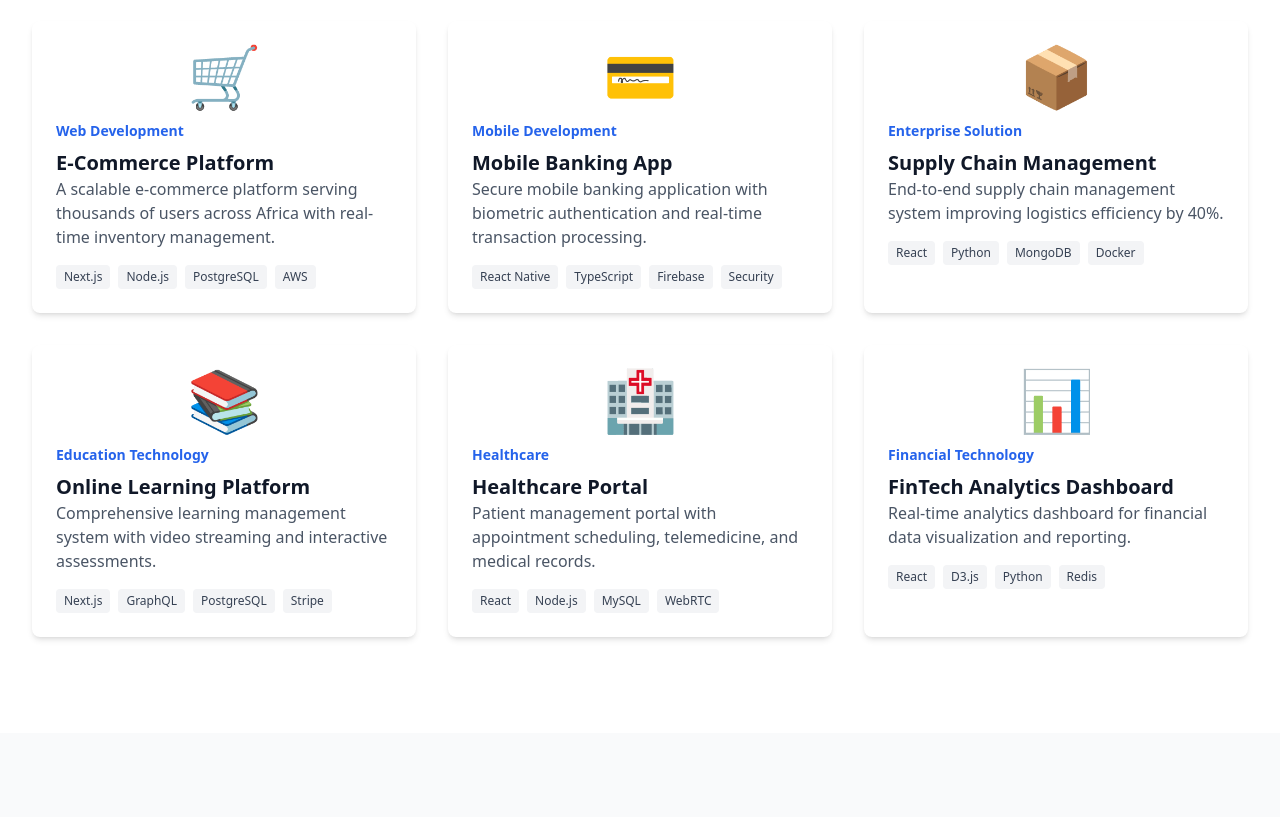
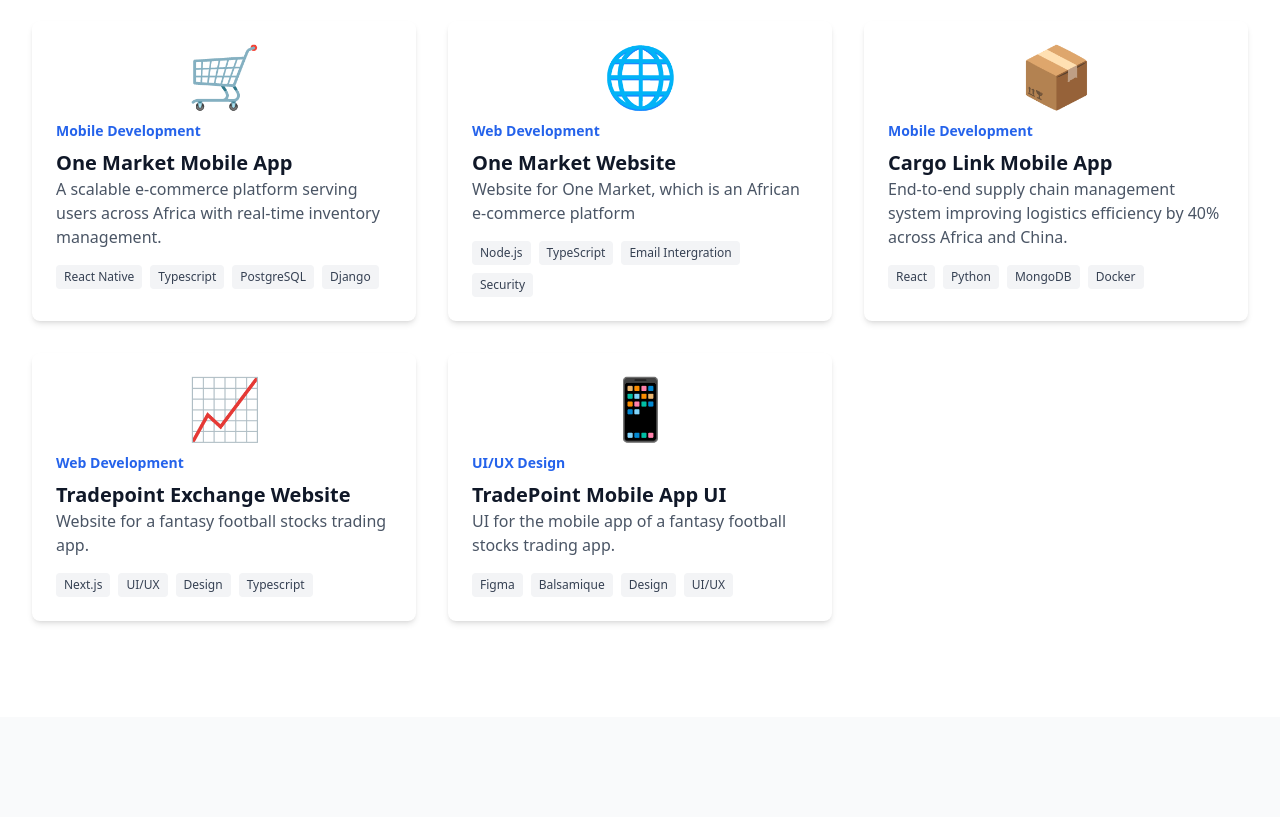
Before and after one commit to One-Market-cm/onetech, a Next.js app: page /work in a window 1280 px wide. Shown: the part 620-1437 px from the top of the page. Built offline with nearby package versions, Linux system fonts and the light colour scheme.

Commit message:
Update project details and categories in WorkPage

```diff
--- a/app/work/page.tsx
+++ b/app/work/page.tsx
@@ -13,55 +13,55 @@ export default function WorkPage() {
   const projects = [
     {
       id: 'ecommerce-platform',
-      title: 'E-Commerce Platform',
-      category: 'Web Development',
-      description: 'A scalable e-commerce platform serving thousands of users across Africa with real-time inventory management.',
+      title: 'One Market Mobile App',
+      category: 'Mobile Development',
+      description: 'A scalable e-commerce platform serving users across Africa with real-time inventory management.',
       image: '🛒',
-      tags: ['Next.js', 'Node.js', 'PostgreSQL', 'AWS'],
+      tags: ['React Native', 'Typescript', 'PostgreSQL', 'Django'],
     },
     {
       id: 'mobile-banking-app',
-      title: 'Mobile Banking App',
-      category: 'Mobile Development',
-      description: 'Secure mobile banking application with biometric authentication and real-time transaction processing.',
-      image: '💳',
-      tags: ['React Native', 'TypeScript', 'Firebase', 'Security'],
+      title: 'One Market Website',
+      category: 'Web Development',
+      description: 'Website for One Market, which is an African e-commerce platform',
+      image: '🌐',
+      tags: ['Node.js', 'TypeScript', 'Email Intergration', 'Security'],
     },
     {
       id: 'supply-chain-system',
-      title: 'Supply Chain Management',
-      category: 'Enterprise Solution',
-      description: 'End-to-end supply chain management system improving logistics efficiency by 40%.',
+      title: 'Cargo Link Mobile App',
+      category: 'Mobile Development',
+      description: 'End-to-end supply chain management system improving logistics efficiency by 40% across Africa and China.',
       image: '📦',
       tags: ['React', 'Python', 'MongoDB', 'Docker'],
     },
     {
-      id: 'learning-platform',
-      title: 'Online Learning Platform',
-      category: 'Education Technology',
-      description: 'Comprehensive learning management system with video streaming and interactive assessments.',
-      image: '📚',
-      tags: ['Next.js', 'GraphQL', 'PostgreSQL', 'Stripe'],
+      id: 'exchange-platform',
+      title: 'Tradepoint Exchange Website',
+      category: 'Web Development',
+      description: 'Website for a fantasy football stocks trading app.',
+      image: '📈',
+      tags: ['Next.js', 'UI/UX', 'Design', 'Typescript'],
     },
     {
-      id: 'healthcare-portal',
-      title: 'Healthcare Portal',
-      category: 'Healthcare',
-      description: 'Patient management portal with appointment scheduling, telemedicine, and medical records.',
-      image: '🏥',
-      tags: ['React', 'Node.js', 'MySQL', 'WebRTC'],
+      id: 'exchnage-platform-ui',
+      title: 'TradePoint Mobile App UI',
+      category: 'UI/UX Design',
+      description: 'UI for the mobile app of a fantasy football stocks trading app.',
+      image: '📱',
+      tags: ['Figma', 'Balsamique', 'Design', 'UI/UX'],
     },
-    {
+    /*{
       id: 'fintech-dashboard',
       title: 'FinTech Analytics Dashboard',
       category: 'Financial Technology',
       description: 'Real-time analytics dashboard for financial data visualization and reporting.',
       image: '📊',
       tags: ['React', 'D3.js', 'Python', 'Redis'],
-    },
+    },*/
   ];
 
-  const categories = ['All', 'Web Development', 'Mobile Development', 'Enterprise Solution', 'Education Technology', 'Healthcare', 'Financial Technology'];
+  const categories = ['All', 'Web Development', 'Mobile Development', 'Enterprise Solution', 'Education Technology', 'Healthcare', 'UIUX Design'];
 
   return (
     <>
```
